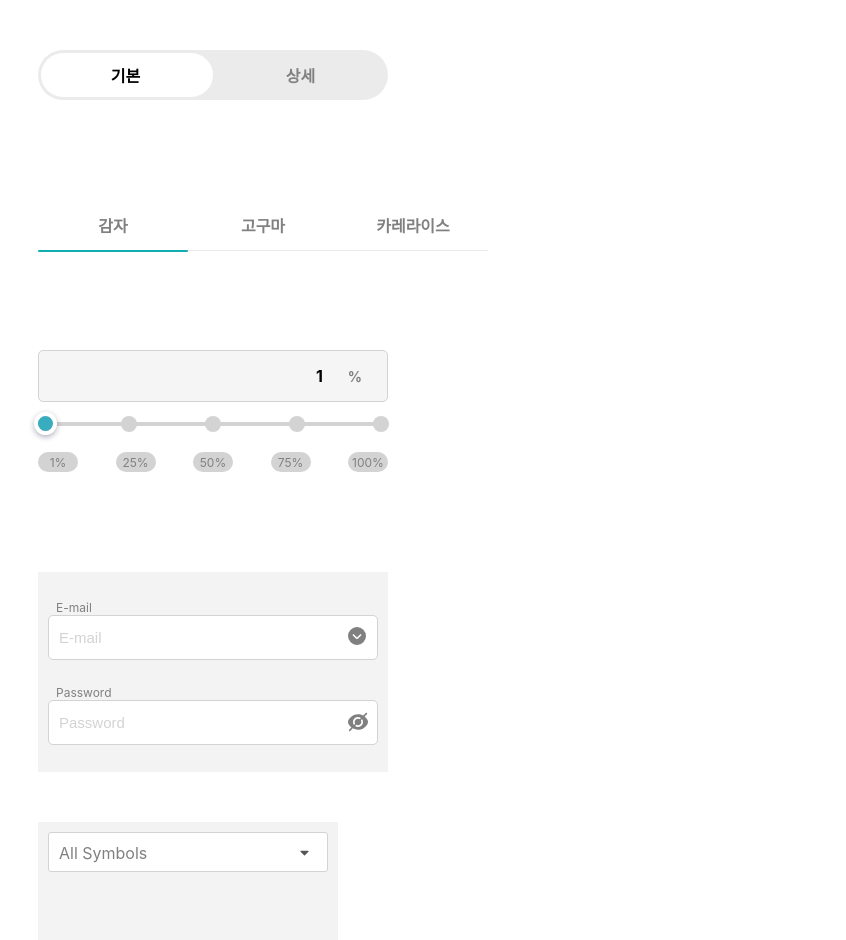
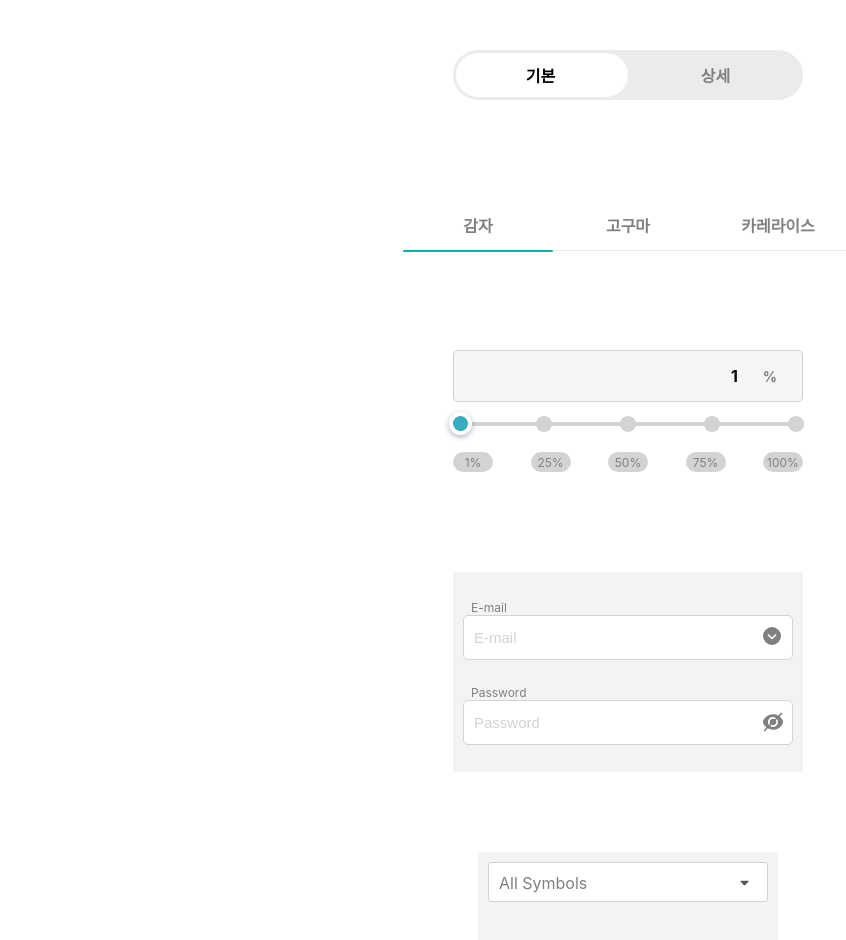
Before and after one commit to kimmsoll/wanted_pre_onboarding, a React (Create React App) app: page / in a window 1280 px wide. Shown: the top 940 px of the page, without its empty margins (12-858 px from the left). Built offline with nearby package versions, Linux system fonts and the light colour scheme.

Commit message:
style: 가운데 정렬

```diff
--- a/src/App.css
+++ b/src/App.css
@@ -4,6 +4,9 @@ body {
     sans-serif;
   -webkit-font-smoothing: antialiased;
   -moz-osx-font-smoothing: grayscale;
+  display: flex;
+  justify-content: center;
+  align-items: center;
 }
 
 code {
--- a/src/components/Dropdown/dropdown.module.scss
+++ b/src/components/Dropdown/dropdown.module.scss
@@ -1,8 +1,8 @@
 .dropDown {
   width: 300px;
   height: 450px;
-  margin: 50px;
   padding: 10px;
+  margin: 80px 125px;
   box-sizing: border-box;
   color: gray;
   background-color: rgb(243, 243, 243);
@@ -32,6 +32,7 @@
   padding: 0;
   margin-top: 10px;
   border: 1px solid lightgray;
+
   .search {
     position: relative;
     .searchInput {
@@ -55,6 +56,7 @@
       background: url(../../../public/icons/search.svg) no-repeat;
     }
   }
+
   .optionList {
     width: 100%;
     list-style: none;
--- a/src/components/Input/input.module.scss
+++ b/src/components/Input/input.module.scss
@@ -1,8 +1,8 @@
 .input {
   width: 350px;
   height: 200px;
-  margin: 50px;
   padding: 10px;
+  margin: 50px 100px;
   box-sizing: border-box;
   background-color: rgb(243, 243, 243);
   display: flex;
--- a/src/components/Slider/slider.module.scss
+++ b/src/components/Slider/slider.module.scss
@@ -18,9 +18,10 @@
 
 .slider {
   width: 350px;
-  padding: 50px;
+  padding: 50px 100px;
   display: flex;
   flex-direction: column;
+
   .valueContainer {
     height: 50px;
     font-weight: 700;
@@ -36,6 +37,7 @@
       color: gray;
     }
   }
+
   .valueSlider {
     position: relative;
     padding: 20px 0 30px 0;
@@ -76,6 +78,7 @@
       }
     }
   }
+
   .dots {
     top: 14px;
     width: 120%;
@@ -94,6 +97,7 @@
       }
     }
   }
+
   .valueStep {
     width: 100%;
     padding: 0;
--- a/src/components/Toggle/toggle.module.scss
+++ b/src/components/Toggle/toggle.module.scss
@@ -1,7 +1,7 @@
 .toggle {
   width: 350px;
   height: 50px;
-  padding: 50px;
+  padding: 50px 100px;
   display: flex;
   align-items: center;
   justify-content: center;
```
